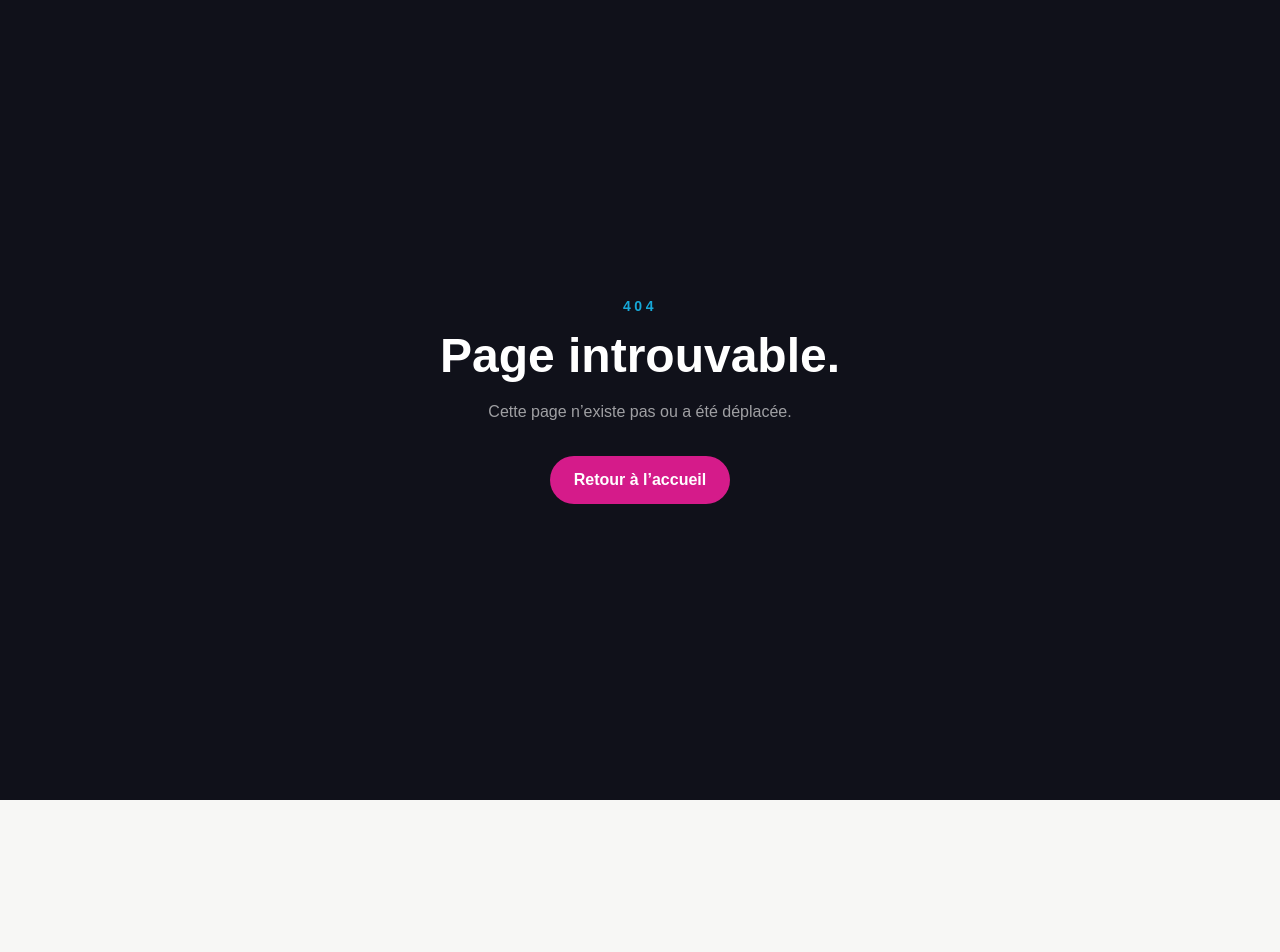
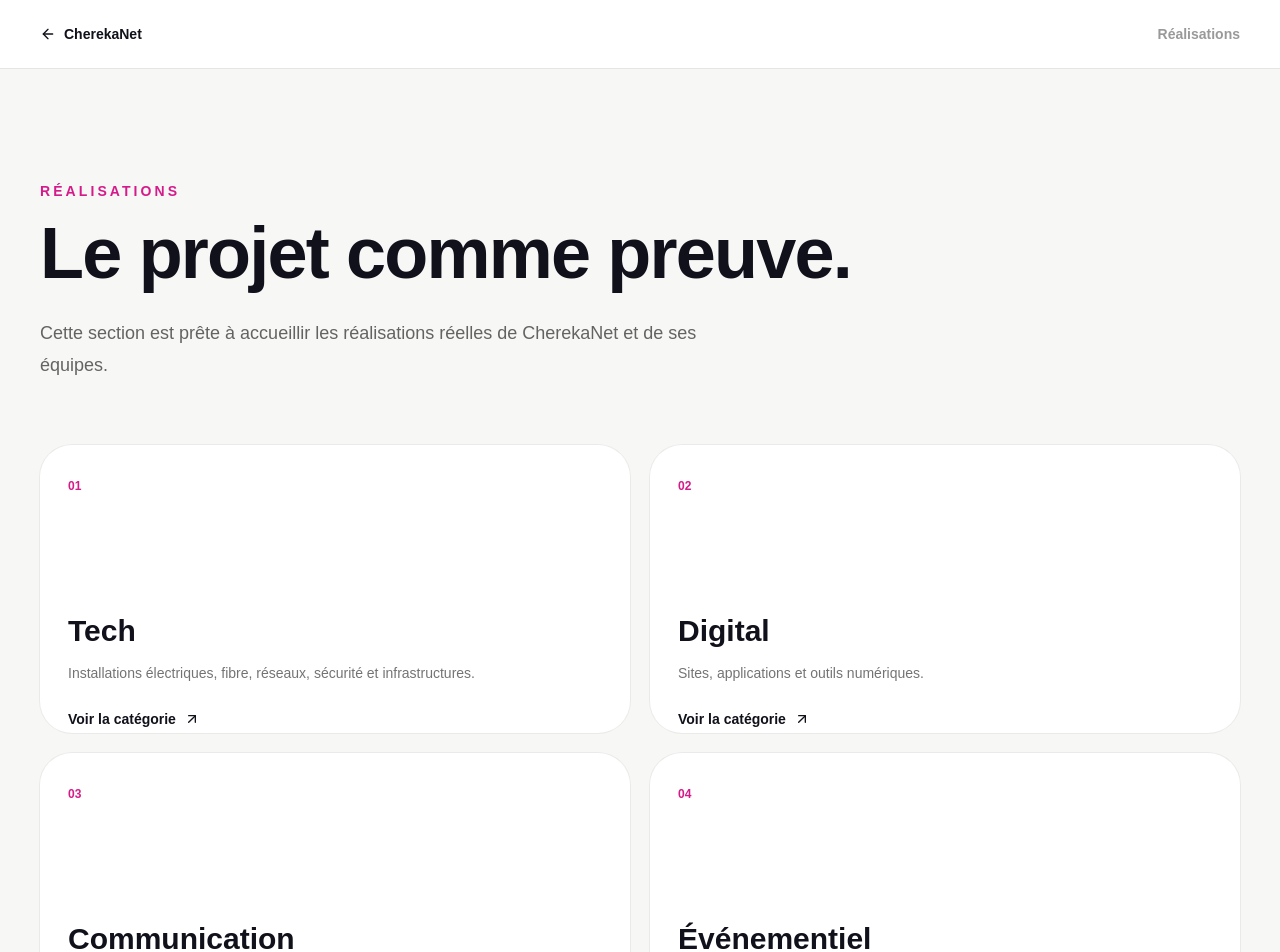
Before and after one commit to stevendolela/cherekanet, a Next.js app: page /realizations in a window 1280 px wide. Before the commit this address had no page. Shown: the top 952 px of the page. Before the commit the page ends 800 px from the top, so only its background shows below. Built offline with nearby package versions, Linux system fonts and the light colour scheme.

Commit message:
feat: add realizations page

```diff
--- /dev/null
+++ b/app/realizations/page.tsx
@@ -0,0 +1,39 @@
+import Link from "next/link";
+import { ArrowLeft, ArrowUpRight } from "lucide-react";
+
+const categories = [
+  ["Tech", "Installations électriques, fibre, réseaux, sécurité et infrastructures."],
+  ["Digital", "Sites, applications et outils numériques."],
+  ["Communication", "Supports, contenus et présence digitale."],
+  ["Événementiel", "Événements privés et professionnels."]
+];
+
+export default function RealizationsPage() {
+  return (
+    <main className="min-h-screen bg-[#f7f7f5]">
+      <header className="border-b border-black/10 bg-white px-6 py-6 lg:px-10">
+        <div className="mx-auto flex max-w-7xl items-center justify-between">
+          <Link href="/" className="inline-flex items-center gap-2 text-sm font-bold"><ArrowLeft size={16}/> CherekaNet</Link>
+          <span className="text-sm font-bold text-black/40">Réalisations</span>
+        </div>
+      </header>
+      <section className="mx-auto max-w-7xl px-6 py-20 lg:px-10 lg:py-28">
+        <p className="text-sm font-bold uppercase tracking-[.22em] text-[#d51b8a]">Réalisations</p>
+        <h1 className="mt-4 max-w-4xl text-5xl font-black tracking-tight sm:text-7xl">Le projet comme preuve.</h1>
+        <p className="mt-7 max-w-2xl text-lg leading-8 text-black/60">Cette section est prête à accueillir les réalisations réelles de CherekaNet et de ses équipes.</p>
+        <div className="mt-16 grid gap-5 md:grid-cols-2">
+          {categories.map(([title, text], i) => (
+            <article key={title} className="group min-h-72 rounded-[2rem] bg-white p-7 ring-1 ring-black/5">
+              <span className="text-xs font-black text-[#d51b8a]">0{i + 1}</span>
+              <div className="flex h-full flex-col justify-end">
+                <h2 className="text-3xl font-black">{title}</h2>
+                <p className="mt-3 max-w-md text-sm leading-6 text-black/55">{text}</p>
+                <span className="mt-6 inline-flex items-center gap-2 text-sm font-bold">Voir la catégorie <ArrowUpRight size={16}/></span>
+              </div>
+            </article>
+          ))}
+        </div>
+      </section>
+    </main>
+  );
+}
```
